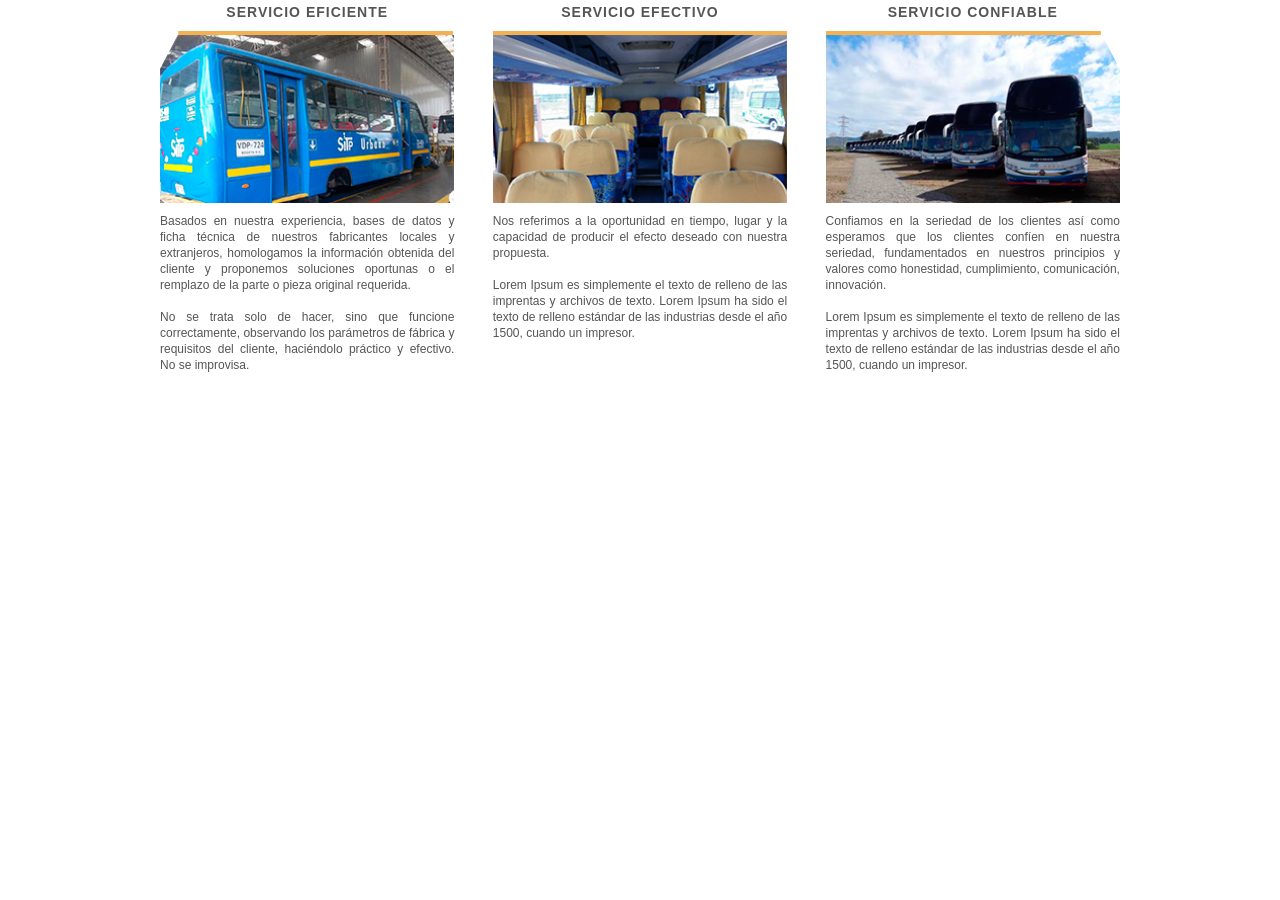
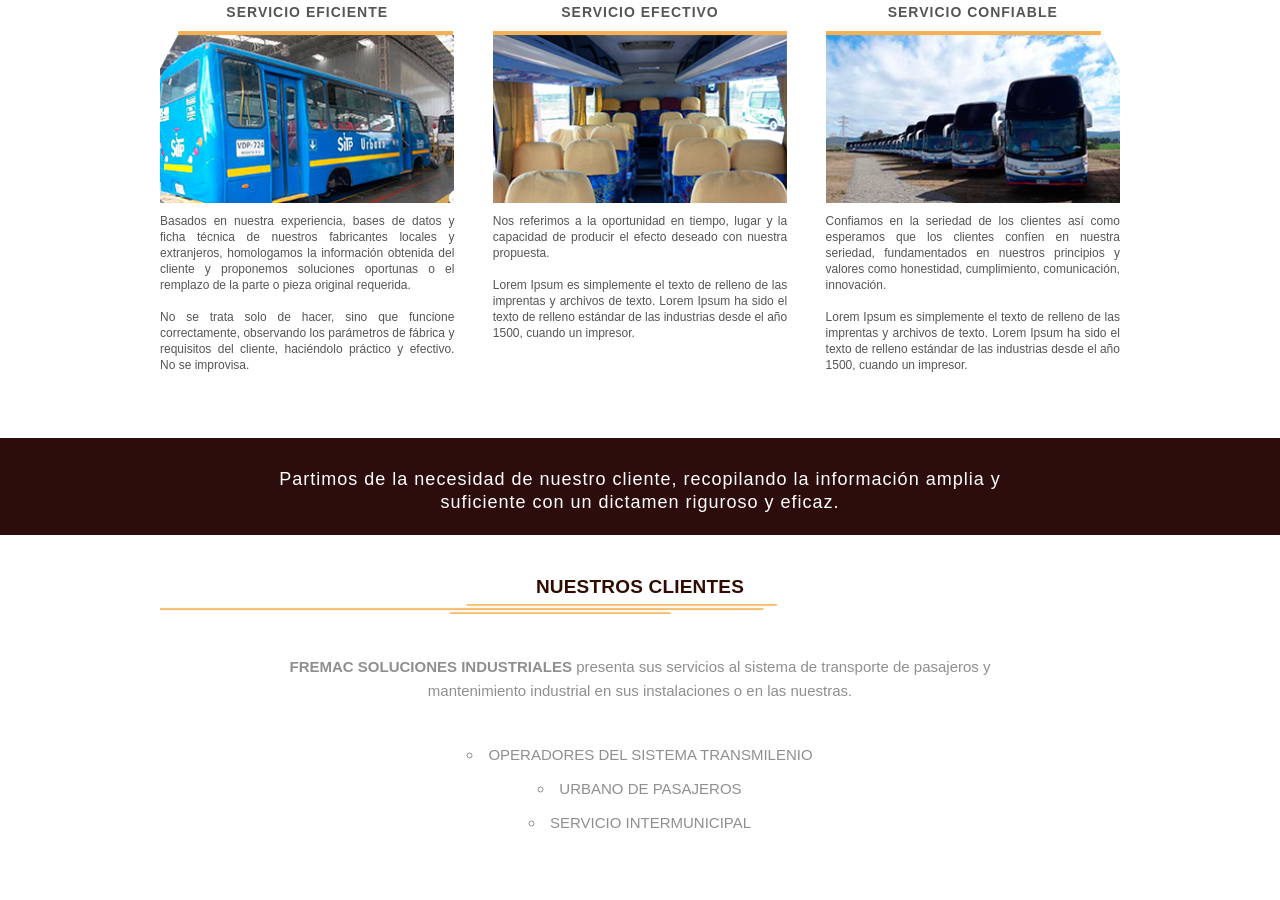
Before and after one commit to gydoar/fremac, a plain HTML site: page index.html in a window 1280 px wide. Shown: the part 938-1838 px from the top of the page. Before the commit the page ends 1376 px from the top, so only its background shows below. Drawn offline with Linux system fonts and the light colour scheme.

Commit message:
Nuestros clientes

```diff
--- a/css/style.css
+++ b/css/style.css
@@ -97,7 +97,7 @@ ul#menu-principal li:nth-child(2) a:focus, ul#menu-principal li:nth-child(3) a:f
 	text-align: center;
 	padding: 40px 0px;
 }
-.servicios h2{
+.servicios h2, .clientes h2{
 	color: #300c00;
 	font-size: 19px;
 	font-weight: 700;
@@ -127,3 +127,25 @@ ul#menu-principal li:nth-child(2) a:focus, ul#menu-principal li:nth-child(3) a:f
 	max-width: 619px;
 	height: 12px;
 }
+.slogan{
+	background-color: #2d0d0c;
+	text-align: center;
+	padding: 30px 0px 20px 0px;
+}
+.slogan h3{
+	font-weight: normal;
+	max-width: 800px;
+	margin: 0 auto;
+	color: #ffffff;
+	font-size: 18px;
+	letter-spacing: 1px;
+}
+.clientes{
+	text-align: center;
+	padding: 40px 0px;
+	color: #8f8f8f;
+}
+.clientes p{
+	max-width: 800px;
+	margin: 40px auto;
+}
--- a/index.html
+++ b/index.html
@@ -69,7 +69,7 @@
 
       <!-- Section servicios -->
       <div class="container servicios">
-        <h2 class="">SERVICIOS</h2>
+         <h2 class="">SERVICIOS</h2>
          <div class="line-yellow clearfix"></div>
       </div>
       <section class="servicios container">
@@ -111,16 +111,22 @@
       <!-- Section slogan -->
       <section class="slogan">
         <div class="container">
-
+          <h3>Partimos de la necesidad de nuestro cliente, recopilando la información amplia y suficiente con un dictamen riguroso y eficaz. </h3>
         </div>
 
       </section>
 
 
       <!-- Section clientes -->
-      <section class="clientes">
-
-
+      <section class="clientes container">
+        <h2 class="">NUESTROS CLIENTES</h2>
+        <div class="line-yellow clearfix"></div>
+        <p><strong>FREMAC SOLUCIONES INDUSTRIALES</strong> presenta sus servicios al sistema de transporte de pasajeros y mantenimiento industrial en sus instalaciones o en las nuestras.</p>
+        <ul>
+          <li>OPERADORES DEL SISTEMA TRANSMILENIO</li>
+          <li>URBANO DE PASAJEROS</li>
+          <li>SERVICIO INTERMUNICIPAL</li>
+        </ul>
       </section>
 
 
```
